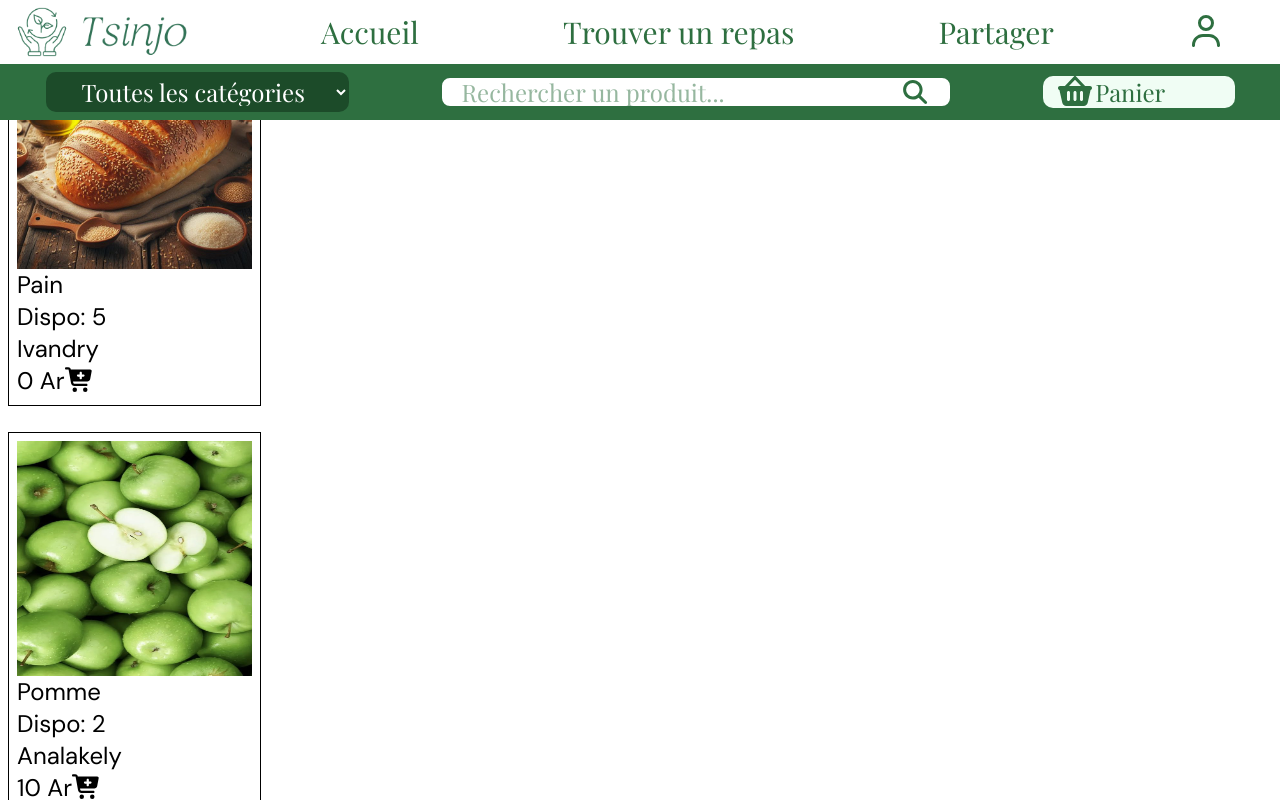
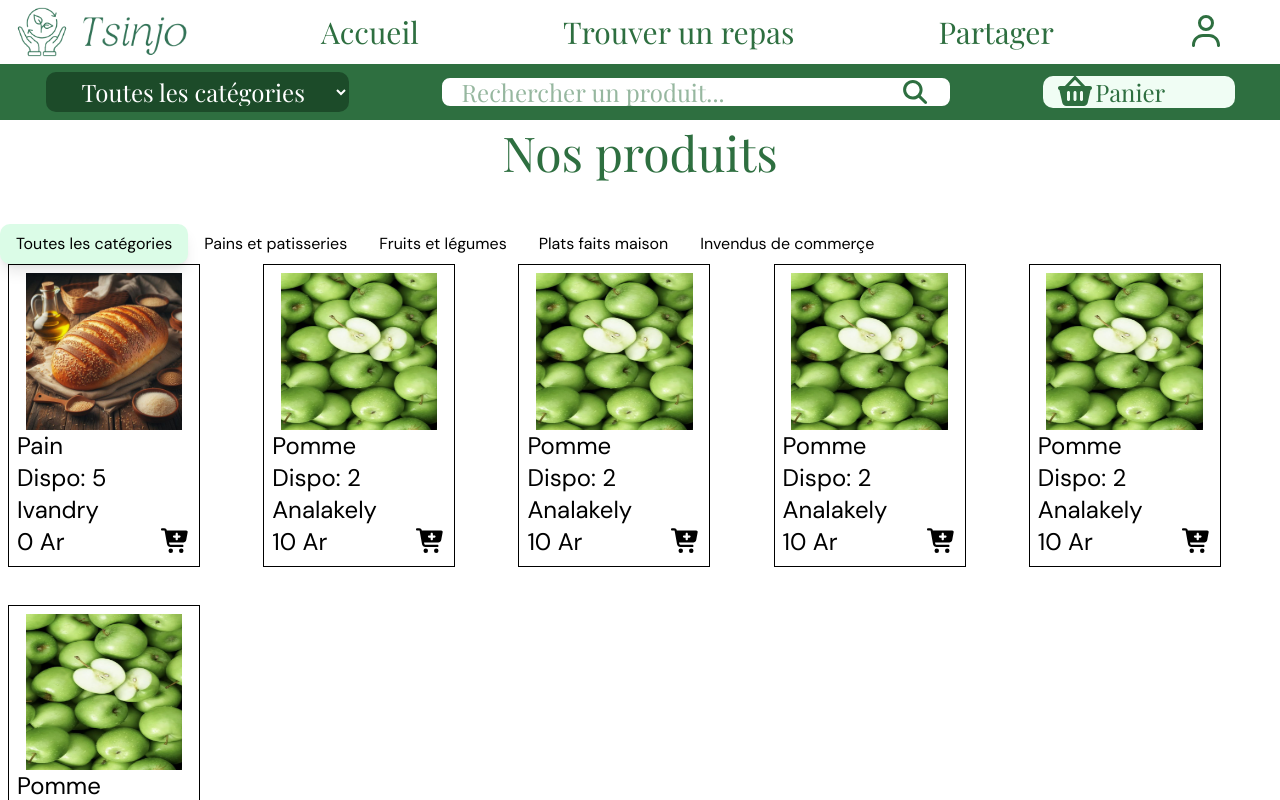
Before and after one commit to ItokianaRAKT/anti-gaspillage, a React (Vite) app: page /Trouver in a window 1280 px wide. Shown: the top 800 px of the page. Built offline with nearby package versions, Linux system fonts and the light colour scheme.

Commit message:
feat: add product filtering

```diff
--- a/src/components/carteProduit.tsx
+++ b/src/components/carteProduit.tsx
@@ -13,13 +13,13 @@ const CarteProduit = ({nom, stock, adresse, prix, image}: ComposantsCartes) => {
 
     const [isOpen, setIsOpen] = useState(false);
     return (
-        <section className="mt-[2%] mx-[1vh] flex gap-4">
-            <div className="w-[20%] text-2xl border p-[1vh]">
-                <img src={image} alt="Image" className="w-full aspect-square"/>
+        <section className="mb-[3%]">
+            <div className="w-[15vw] text-2xl border p-[1vh] ">
+                <img src={image} alt="Image" className="w-[90%] m-auto aspect-square"/>
                 <p>{nom}</p>
                 <p>Dispo: {stock}</p>
                 <p>{adresse}</p>
-                <div className="flex items-center">
+                <div className="flex justify-between items-center">
                     <p>{prix} Ar</p>
                     <button onClick={() => setIsOpen(true)}>
                         <FontAwesomeIcon icon={faCartPlus} />
--- a/src/components/confiance.tsx
+++ b/src/components/confiance.tsx
@@ -5,7 +5,7 @@ const Confiance = () => {
         <section className="relative mt-[20vh] flex  justify-center shadow-gray-900 shadow-2xl">
             <img src={fondConfiance} alt="" className="w-[90%] border border-gray-600 absolute"/>
             <div className="absolute justify-center flex flex-col mt-[10vh]">
-                <p className="w-full text-center text-[#2E6F40] text-5xl mb-[10vh] font-titre">Faites nous confiance</p>
+                <p className="w-full text-center text-primaryGreen text-5xl mb-[10vh] font-titre">Faites nous confiance</p>
                 <div className=" flex justify-between leading-[3vh] text-2xl font-contenu">
                     <div className="w-[27%] flex flex-col  text-justify">
                         <p className="mb-[3vh] text-3xl text-center">Proche de vous, en temps réel.</p>
--- a/src/components/etapes.tsx
+++ b/src/components/etapes.tsx
@@ -4,19 +4,19 @@ import { faBullhorn, faCartArrowDown, faCheck } from "@fortawesome/free-solid-sv
 const Etapes = () =>{
     return (
         <section>
-            <p className="text-center mb-12 text-[#2E6F40] text-5xl font-titre">Comment ca marche</p>
+            <p className="text-center mb-12 text-primaryGreen text-5xl font-titre">Comment ca marche</p>
             <div  className="flex justify-around text-center font-contenu">
                 <div className="bg-[#6CAE75] text-white text-shadow-lg rounded-full flex flex-col justify-center items-center h-96 w-60">
                     <FontAwesomeIcon icon={faBullhorn} className="text-5xl mb-8"/>
                     <p className="text-4xl mb-5 font-titre">Publiez</p>
                     <p className="text-xl">Ajoutez votre produit <br /> en 30s</p>
                 </div>
-                <div className="bg-[#FBE9D5] text-[#2E6F40] rounded-full flex flex-col justify-center items-center h-96 w-60">
+                <div className="bg-[#FBE9D5] text-primaryGreen rounded-full flex flex-col justify-center items-center h-96 w-60">
                     <FontAwesomeIcon icon={faCartArrowDown} className="text-5xl mb-8"/>
                     <p className="text-4xl mb-5 font-titre">Réservez</p>
                     <p className="text-xl">Trouvez et réserver <br /> près de chez vous</p>
                 </div>
-                <div className="bg-[#2E6F40] text-white rounded-full w-60 flex flex-col justify-center items-center h-96 ">
+                <div className="bg-primaryGreen text-white rounded-full w-60 flex flex-col justify-center items-center h-96 ">
                     <FontAwesomeIcon icon={faCheck}className="text-5xl mb-8"/>
                     <p className="text-4xl mb-5 font-titre">Récupérez</p>
                     <p className="text-xl">Moins de déchets, <br /> plus d'impact</p>
--- /dev/null
+++ b/src/components/filtreProduits.tsx
@@ -0,0 +1,32 @@
+import { useState } from "react";
+const categories = [
+    "Toutes les catégories",
+    "Pains et patisseries",
+    "Fruits et légumes",
+    "Plats faits maison",
+    "Invendus de commerçe"
+];
+
+const Filtre = () => {
+    const [selected, setSelected] = useState("Toutes les catégories");
+    return (
+        <div>
+            {categories.map((cat) => (
+                <button
+                key={cat}
+                onClick={() => setSelected(cat)}
+                className={`
+            px-4 py-2 rounded-[10px] transition-all duration-300
+            ${
+              selected === cat
+                ? "bg-green-100 text-black shadow-lg "
+                : " hover:bg-green-100 hover:scale-105"
+            }
+          `}>
+            {cat}
+          </button>
+            ))}
+        </div>
+    )
+}
+export default Filtre
--- a/src/components/hero.tsx
+++ b/src/components/hero.tsx
@@ -5,13 +5,13 @@ const Hero = () =>{
             <div className="relative flex mt-20 h-[91.6vh] bg-green-50">
                 <img src={fond} alt="fond" className=" ml-auto h-1/2 absolute top-1/5 left-1/2  rounded-3xl" />
                 <div className="absolute top-1/2 left-1/3 -translate-x-1/2 -translate-y-1/2">
-                    <p className="-translate-x-1/3 -translate-y-1/3 text-[#2E6F40] text-[6vh] font-semibold h-1/2 flex justify-center items-center leading-20 rounded-4xl font-titre">
+                    <p className="-translate-x-1/3 -translate-y-1/3 text-primaryGreen text-[6vh] font-semibold h-1/2 flex justify-center items-center leading-20 rounded-4xl font-titre">
                         Moins de gaspillage, <br /> Plus de partage
                     </p>
                     <p className="text-2xl -translate-x-1/3 translate-y-1/6 font-contenu leading-10">Ici, les repas ont une seconde chance. <br />Partagez ce que vous n’utilisez pas ou  trouvez <br /> près de chez vous ce qui mérite d’être savouré.</p>
                     <div className="mt-30 -ml-30 flex ">
-                        <button className="bg-[#2E6F40] -translate-x-[3vw] text-white text-3xl p-6 rounded-4xl  font-contenu">Trouver un repas</button>
-                        <button className="bg-[#FBE9D5] text-[#2E6F40] text-3xl p-6 rounded-4xl font-contenu">Partager</button>
+                        <button className="bg-primaryGreen -translate-x-[3vw] text-white text-3xl p-6 rounded-4xl  font-contenu">Trouver un repas</button>
+                        <button className="bg-[#FBE9D5] text-primaryGreen text-3xl p-6 rounded-4xl font-contenu">Partager</button>
                     </div>
                 </div>
             </div>
--- a/src/components/listeProduits.tsx
+++ b/src/components/listeProduits.tsx
@@ -2,14 +2,28 @@ import CarteProduit from "./carteProduit";
 import Pain from "../assets/painListe.jpg"
 import Defaut from "../assets/légumes.jpg"
 import Pomme from "../assets/pomme.jpg"
+import Filtre from "../components/filtreProduits"
+
 const produits = [
     {nom: "Pain", stock: 5, adresse: "Ivandry", prix: 0, image: Pain},
+    {nom:"Pomme", stock: 2, adresse:"Analakely", prix: 10, image: Pomme},
+    {nom:"Pomme", stock: 2, adresse:"Analakely", prix: 10, image: Pomme},
+    {nom:"Pomme", stock: 2, adresse:"Analakely", prix: 10, image: Pomme},
+    {nom:"Pomme", stock: 2, adresse:"Analakely", prix: 10, image: Pomme},
     {nom:"Pomme", stock: 2, adresse:"Analakely", prix: 10, image: Pomme}
+
+
 ]
 
 const ListeProduits = () => {
     return (
-        <section className="">
+
+      <section className="mt-[10%]">
+        <p className="text-center mb-12 text-primaryGreen text-5xl font-titre">Nos produits</p>
+        <Filtre />
+
+        <div className=" mx-[1vh] flex flex-wrap gap-[5%]">
+
           {produits.map((p, i) => (
             <CarteProduit
             key={i}
@@ -20,6 +34,7 @@ const ListeProduits = () => {
             image={p.image || Defaut}
             />
           ))}
+        </div>
       </section>
     )
 }
--- a/src/components/navbar.tsx
+++ b/src/components/navbar.tsx
@@ -6,31 +6,31 @@ import { Link } from "react-router-dom";
 const Navbar = () => {
   return (
     <nav className="w-full fixed top-0 z-10">
-      <div className="bg-white text-[#2E6F40] p-4 flex justify-between w-full  items-center h-[8vh] shadow-md">
+      <div className="bg-white text-primaryGreen p-4 flex justify-between w-full  items-center h-[8vh] shadow-md">
             <Link to="/"><img src={logo} alt="Logo" className="h-16 "/></Link>
-            <div className="space-x-36 flex text-[#2E6F40] text-3xl font-medium">
+            <div className="space-x-36 flex text-primaryGreen text-3xl font-medium">
                 <Link to="/" className="font-titre">Accueil</Link>
                 <Link to="/Trouver" className="font-titre">Trouver un repas</Link>
                 <Link to="/Partager" className="font-titre">Partager</Link>
             </div>
-            <div className="flex gap-15 text-[#2E6F40] h-[7vh] justify-end items-center pr-[3vw]">
+            <div className="flex gap-15 text-primaryGreen h-[7vh] justify-end items-center pr-[3vw]">
                 <Link to="/Profil"><FontAwesomeIcon icon={faUser} className="text-[4vh]" /></Link>
             </div>
       </div>
 
 
-      <div className="bg-[#2E6F40] flex justify-around items-center h-[7vh] text-2xl">
+      <div className="bg-primaryGreen flex justify-around items-center h-[7vh] text-2xl">
 
                 <select className="outline-none text-white bg-[#1c4b29] font-titre h-[5vh] pl-[4vh] rounded-[10px]">
                     <option>Toutes les catégories</option>
                     <option>Pains et patisseries</option>
                     <option>Fruits et légumes</option>
                     <option>Plats faits maison</option>
-                    <option>Invendus de commerce</option>
+                    <option>Invendus de commerçe</option>
                 </select>
 
 
-            <div className="flex  items-center border-2 h-[4vh] w-[40%] bg-white text-[#2E6F40] justify-between px-5 rounded-[10px]">
+            <div className="flex  items-center border-2 h-[4vh] w-[40%] bg-white text-primaryGreen justify-between px-5 rounded-[10px]">
                 <input
                     type="search"
                     placeholder="Rechercher un produit..."
@@ -39,7 +39,7 @@ const Navbar = () => {
                 <FontAwesomeIcon icon={faMagnifyingGlass} />
             </div>
 
-              <Link to="/Panier" className="flex bg-green-50 w-[15%] text-[#2E6F40] rounded-[10px] px-[1vw]">
+              <Link to="/Panier" className="flex bg-green-50 w-[15%] text-primaryGreen rounded-[10px] px-[1vw]">
             <div className="flex">
               <FontAwesomeIcon icon={faShoppingBasket} className="text-[4vh]" />
               <p className=" font-titre">Panier</p>
--- a/src/components/pourquoi.tsx
+++ b/src/components/pourquoi.tsx
@@ -4,7 +4,7 @@ const Pourquoi = () => {
         <section className="mt-[25%] w-full relative flex justify-center items-center">
             <img src={fondGasp} alt="" className="w-full absolute"/>
             <div className="absolute items-center flex justify-center flex-col text-center bg-white/90 p-24">
-                <p className="text-center mb-12 text-[#2E6F40] text-5xl  font-titre">Pourquoi on fait ça ?</p>
+                <p className="text-center mb-12 text-primaryGreen text-5xl  font-titre">Pourquoi on fait ça ?</p>
                 <p className="text-2xl leading-loose font-contenu">Chaque année, des tonnes de nourriture finissent à la poubelle <br /> alors qu'elles pourraient nourrir quelqu'un. </p>
             </div>
         </section>
--- a/src/components/typesProduits.tsx
+++ b/src/components/typesProduits.tsx
@@ -4,7 +4,7 @@ import imgTypes from "../assets/lol.jpg"
 const TypesProduits = () => {
     return (
         <section className="mt-[25%] flex flex-col relative ">
-            <p className="text-center mb-20 text-[#2E6F40] text-5xl font-titre">Types de produits disponibles</p>
+            <p className="text-center mb-20 text-primaryGreen text-5xl font-titre">Types de produits disponibles</p>
             <div className="flex justify-center items-center gap-[10%] text-[#1f2721]">
                 <img src={imgTypes} alt="" className="w-[35%]"/>
                 <div className="text-4xl leading-30 ">
--- a/src/pages/Trouver.tsx
+++ b/src/pages/Trouver.tsx
@@ -3,6 +3,7 @@ import Liste from "../components/listeProduits"
 function Trouver () {
     return (
         <>
+
             <Liste />
         </>
     )
--- a/tailwind.config.js
+++ b/tailwind.config.js
@@ -1,10 +1,17 @@
 export default {
+  content: [
+    "./index.html",
+    "./src/**/*.{js, ts, jsx, tsx} ",
+  ],
   theme: {
     extend: {
       fontFamily: {
         titre: ['"Playfair Display"', 'serif'],
         contenu: ['"DM Sans"', 'sans-serif']
       },
+      colors: {
+        primaryGreen: "#2E6F40"
+      },
     },
   },
 }
```
Lines whose indentation alone changed are shown as unchanged.
